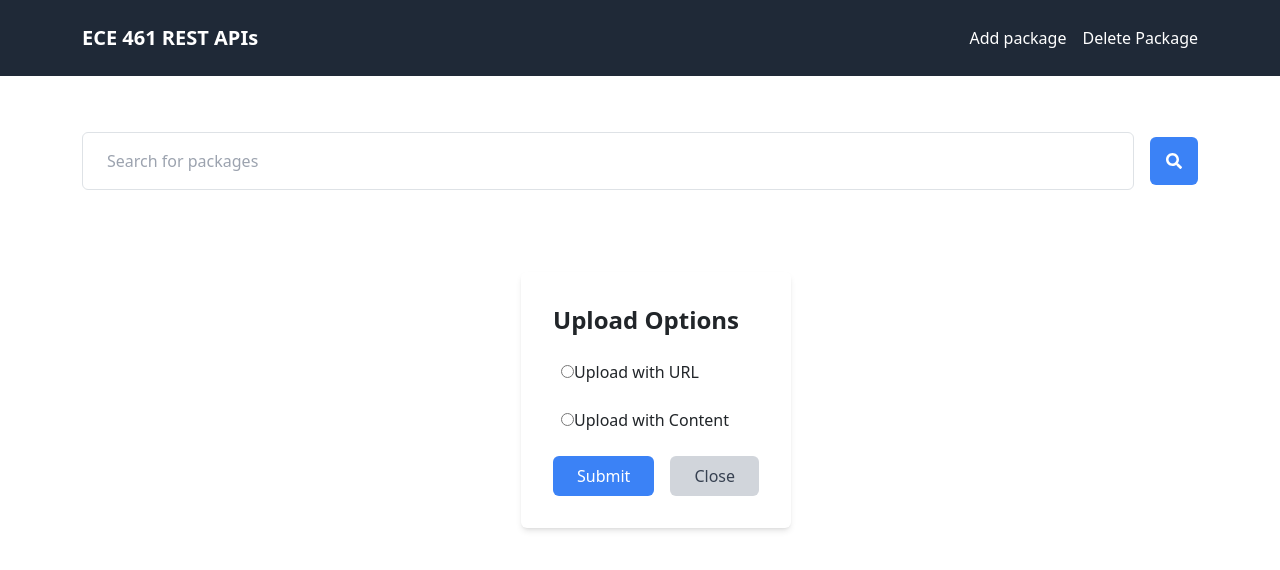
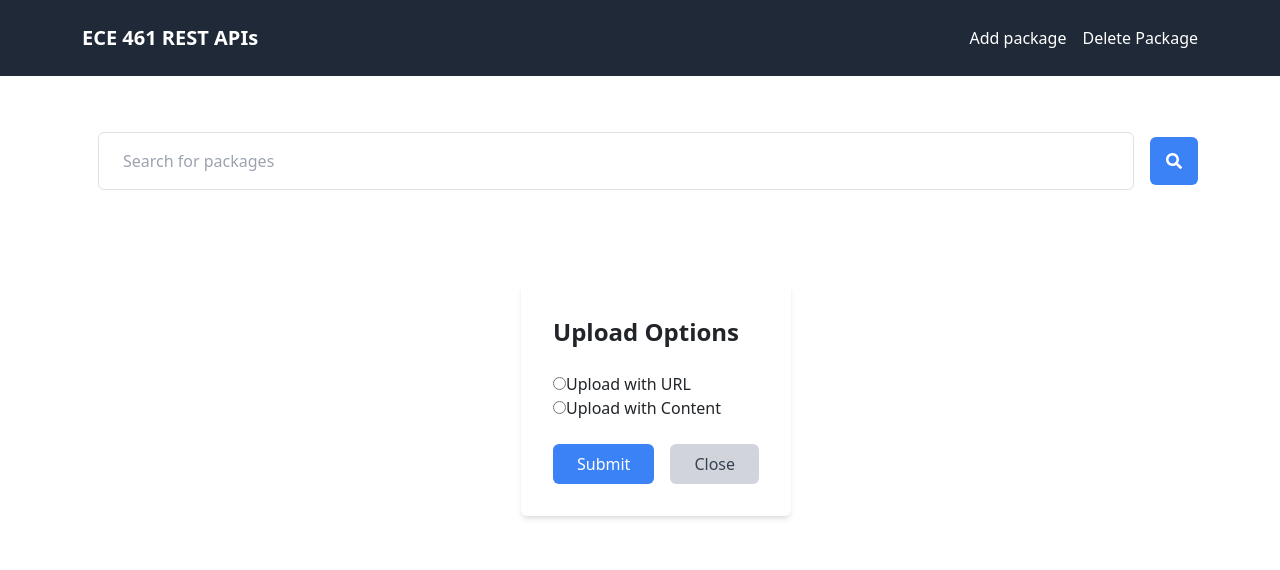
Before and after one commit to tlelievre26/group5phase2, a React (Vite) app in the folder frontend/: page / in a window 1280 px wide. Both pictures are taken after a click on the link "Add package". Shown: the top 570 px of the page. Built offline with nearby package versions, Linux system fonts and the light colour scheme.

Commit message:
fullback/frontend starting ADA

```diff
--- a/frontend/src/components/DeleteForm.tsx
+++ b/frontend/src/components/DeleteForm.tsx
@@ -1,12 +1,13 @@
 import React, { useState } from 'react';
 import { DeletePkg } from '../API/DeletePkg';
+
 interface DeleteFormProps {
-
   onClose: () => void;
 }
 
 const DeleteForm: React.FC<DeleteFormProps> = ({ onClose }) => {
   const [packageId, setPackageId] = useState('');
+  const [errorMessage, setErrorMessage] = useState('');
 
   const handleSubmit = async () => {
     try {
@@ -19,38 +20,57 @@ const DeleteForm: React.FC<DeleteFormProps> = ({ onClose }) => {
 
         onClose();
       } else {
-                alert('Please provide the package ID.');
+        setErrorMessage('Please provide the package ID.');
       }
     } catch (error) {
       console.error('Error:', error);
+      setErrorMessage('An error occurred. Please try again.'); // Provide a more user-friendly error message
       // Handle the error as needed
     }
   };
 
+  const handleKeyDown = (event: React.KeyboardEvent<HTMLDivElement>) => {
+    if (event.key === 'Escape') {
+      onClose();
+    }
+  };
+
   return (
-        <div className="fixed top-1/2 left-1/2 transform -translate-x-1/2 -translate-y-1/2 bg-white p-8 rounded-md shadow-md z-50">
+    <div
+      className="fixed top-1/2 left-1/2 transform -translate-x-1/2 -translate-y-1/2 bg-white p-8 rounded-md shadow-md z-50"
+      onKeyDown={handleKeyDown}
+      tabIndex={0} // Make the div focusable
+    >
       <h2 className="text-2xl font-bold mb-4">Delete Package</h2>
 
       <label className="block mb-4">
         Package ID:
         <input
+          id="packageIdInput"
           type="text"
           value={packageId}
           onChange={(e) => setPackageId(e.target.value)}
-                    className="w-full border border-gray-300 px-4 py-2 rounded-md focus:outline-none focus:border-blue-500"
+          aria-describedby="packageIdError"
+          className="w-full border border-gray-300 px-4 py-2 rounded-md focus:outline-none focus:border-blue-500 focus:ring focus:ring-blue-300"
         />
       </label>
+
+      {errorMessage && (
+        <p id="packageIdError" className="text-red-600 mb-4" role="alert">
+          {errorMessage}
+        </p>
+      )}
 
       <div className="flex justify-end">
         <button
           onClick={handleSubmit}
-                    className="bg-red-500 text-white px-4 py-2 rounded-md hover:bg-red-600 focus:outline-none focus:shadow-outline-red"
+          className="bg-red-500 text-white px-4 py-2 rounded-md hover:bg-red-600 focus:outline-none focus:ring focus:ring-red-300"
         >
           Delete
         </button>
         <button
           onClick={onClose}
-                    className="ml-4 bg-gray-300 text-gray-700 px-4 py-2 rounded-md hover:bg-gray-400 focus:outline-none focus:shadow-outline-gray"
+          className="ml-4 bg-gray-300 text-gray-700 px-4 py-2 rounded-md hover:bg-gray-400 focus:outline-none focus:ring focus:ring-gray-300"
         >
           Close
         </button>
--- a/frontend/src/components/SearchBar.tsx
+++ b/frontend/src/components/SearchBar.tsx
@@ -7,6 +7,7 @@ interface SearchBarProps {
 
 const SearchBar: React.FC<SearchBarProps> = ({ onSearch }) => {
   const [searchTerm, setSearchTerm] = useState('');
+  const [isLabelVisible, setLabelVisible] = useState(false);
 
   const handleInputChange = (event: ChangeEvent<HTMLInputElement>) => {
     const newSearchTerm = event.target.value;
@@ -14,23 +15,43 @@ const SearchBar: React.FC<SearchBarProps> = ({ onSearch }) => {
   };
 
   const handleSearchButtonClick = () => {
-    // Call the onSearch function only when the button is pressed
     onSearch(searchTerm);
   };
 
+  const handleSearchButtonKeydown = (event: React.KeyboardEvent<HTMLButtonElement>) => {
+    if (event.key === 'Enter') {
+      onSearch(searchTerm);
+    }
+  };
+
   return (
-    <div className="flex items-center space-x-4">
+    <div className="relative flex items-center space-x-4">
+      <label htmlFor="searchInput" className="sr-only">Search for packages</label>
       <input
+        id="searchInput"
         type="text"
         placeholder="Search for packages"
-        className="border border-gray-300 px-4 py-3 rounded-md focus:outline-none focus:border-blue-500 w-full"
+        className="border border-gray-300 px-4 py-3 rounded-md focus:outline-none focus:border-blue-500 focus:ring focus:ring-blue-300 w-full"
         onChange={handleInputChange}
+        aria-labelledby="searchInput"
       />
       <button
-        className="bg-blue-500 text-white px-3 py-3 rounded-md hover:bg-blue-600 focus:outline-none focus:shadow-outline-blue flex items-center"
-        onClick={handleSearchButtonClick} // Add click event handler
+        type="button"
+        aria-label="Search"
+        aria-haspopup="true"
+        role="search"
+        className="bg-blue-500 text-white px-3 py-3 rounded-md hover:bg-blue-600 focus:outline-none focus:shadow-outline-blue focus:ring focus:ring-blue-300 flex items-center relative"
+        onClick={handleSearchButtonClick}
+        onMouseEnter={() => setLabelVisible(true)}
+        onMouseLeave={() => setLabelVisible(false)}
+        onKeyDown={handleSearchButtonKeydown}
       >
         <FaSearch className="flex item-center" />
+        {isLabelVisible && (
+          <span className="absolute bg-white text-gray-600 p-2 opacity-100 transition-opacity duration-300 bottom-full left-1/2 transform -translate-x-1/2">
+            Press Enter to Search
+          </span>
+        )}
       </button>
     </div>
   );
--- a/frontend/src/components/UploadForm.tsx
+++ b/frontend/src/components/UploadForm.tsx
@@ -1,5 +1,6 @@
-import React, { useState } from 'react';
+import React, { useState, useEffect } from 'react';
 import { UploadPkg } from '../API/UploadPkg';
+
 interface UploadFormProps {
   onClose: () => void;
 }
@@ -8,68 +9,121 @@ const UploadForm: React.FC<UploadFormProps> = ({ onClose }) => {
   const [uploadOption, setUploadOption] = useState('');
   const [urlInput, setUrlInput] = useState('');
   const [contentInput, setContentInput] = useState('');
+  const [errorMessage, setErrorMessage] = useState('');
+  const [focusedElement, setFocusedElement] = useState<string | null>(null);
 
   const handleSubmit = async () => {
     try {
       if (uploadOption && (urlInput || contentInput)) {
-                console.log(`Selected Option: ${uploadOption}`);
-                console.log(`Input: ${uploadOption === 'url' ? urlInput : contentInput}`);
-
-                // Call the API based on uploadOption and input
         const response = await UploadPkg(
           uploadOption === 'url' ? urlInput : contentInput,
           uploadOption
         );
 
         if (response !== null) {
-                    // Handle the API response as needed
           console.log('API Response:', response);
           alert('Successfully uploaded!');
         }
 
         onClose();
       } else {
-                alert('Please select an upload option and provide the required input.');
+        setErrorMessage('Please select an upload option and provide the required input.');
       }
     } catch (error) {
       console.error('Error:', error);
-            // Handle the error as needed
+      setErrorMessage('An error occurred. Please try again.'); // Provide a more user-friendly error message
     }
   };
 
+  useEffect(() => {
+    const handleKeyDown = (event: KeyboardEvent) => {
+      switch (event.key) {
+        case 'Enter':
+          handleSubmit();
+          break;
+        case 'Escape':
+          onClose();
+          break;
+        default:
+          break;
+      }
+    };
+
+    window.addEventListener('keydown', handleKeyDown);
+
+    return () => {
+      window.removeEventListener('keydown', handleKeyDown);
+    };
+  }, [handleSubmit, onClose]);
 
   return (
-        <div className="fixed top-1/2 left-1/2 transform -translate-x-1/2 -translate-y-1/2 bg-white p-8 rounded-md shadow-md z-50">
-            <h2 className="text-2xl font-bold mb-4">Upload Options</h2>
+    <div
+      className="fixed top-1/2 left-1/2 transform -translate-x-1/2 -translate-y-1/2 bg-white p-8 rounded-md shadow-md z-50"
+      role="dialog"
+      aria-labelledby="uploadFormTitle"
+      aria-live="polite"
+    >
+      <h2 id="uploadFormTitle" className="text-2xl font-bold mb-4">
+        Upload Options
+      </h2>
 
-            <label className="block mb-4 px-2">
+      <fieldset className="mb-4">
+        <legend className="sr-only">Upload Option</legend>
+        <div>
           <input
             type="radio"
+            id="uploadOptionUrl"
             value="url"
             checked={uploadOption === 'url'}
             onChange={() => setUploadOption('url')}
+            onFocus={() => setFocusedElement('uploadOptionUrl')}
+            onBlur={() => setFocusedElement(null)}
+            aria-labelledby="uploadOptionUrlLabel"
           />
+          <label
+            htmlFor="uploadOptionUrl"
+            id="uploadOptionUrlLabel"
+            className={`${
+              focusedElement === 'uploadOptionUrl' ? 'focus-visible' : ''
+            } ${uploadOption === 'url' ? 'bg-gray-100' : ''}`}
+          >
             Upload with URL
           </label>
+        </div>
 
-            <label className="block mb-4 px-2">
+        <div>
           <input
             type="radio"
+            id="uploadOptionContent"
             value="content"
             checked={uploadOption === 'content'}
             onChange={() => setUploadOption('content')}
+            onFocus={() => setFocusedElement('uploadOptionContent')}
+            onBlur={() => setFocusedElement(null)}
+            aria-labelledby="uploadOptionContentLabel"
           />
+          <label
+            htmlFor="uploadOptionContent"
+            id="uploadOptionContentLabel"
+            className={`${
+              focusedElement === 'uploadOptionContent' ? 'focus-visible' : ''
+            } ${uploadOption === 'content' ? 'bg-gray-100' : ''}`}
+          >
             Upload with Content
           </label>
+        </div>
+      </fieldset>
 
       {uploadOption === 'url' && (
         <label className="block mb-4">
           URL:
           <input
             type="text"
+            id="urlInput"
             value={urlInput}
             onChange={(e) => setUrlInput(e.target.value)}
             className="w-full border border-gray-300 px-4 py-2 rounded-md focus:outline-none focus:border-blue-500"
+            aria-labelledby="urlInputLabel"
           />
         </label>
       )}
@@ -78,23 +132,33 @@ const UploadForm: React.FC<UploadFormProps> = ({ onClose }) => {
         <label className="block mb-4">
           Content:
           <textarea
+            id="contentInput"
             value={contentInput}
             onChange={(e) => setContentInput(e.target.value)}
             className="w-full border border-gray-300 px-4 py-2 rounded-md focus:outline-none focus:border-blue-500"
+            aria-labelledby="contentInputLabel"
           ></textarea>
         </label>
+      )}
+
+      {errorMessage && (
+        <p id="errorMessage" className="text-red-600 mb-4" role="alert">
+          {errorMessage}
+        </p>
       )}
 
       <div className="flex justify-end">
         <button
           onClick={handleSubmit}
-                    className="bg-blue-500 text-white px-4 py-2 rounded-md hover:bg-blue-600 focus:outline-none focus:shadow-outline-blue"
+          className="bg-blue-500 text-white px-4 py-2 rounded-md hover:bg-blue-600 focus:outline-none focus:ring focus:ring-blue-300"
+          aria-label="Submit"
         >
           Submit
         </button>
         <button
           onClick={onClose}
-                    className="ml-4 bg-gray-300 text-gray-700 px-4 py-2 rounded-md hover:bg-gray-400 focus:outline-none focus:shadow-outline-gray"
+          className="ml-4 bg-gray-300 text-gray-700 px-4 py-2 rounded-md hover:bg-gray-400 focus:outline-none focus:ring focus:ring-gray-300"
+          aria-label="Close"
         >
           Close
         </button>
--- a/package.json
+++ b/package.json
@@ -25,6 +25,8 @@
         "frontend"
     ],
     "dependencies": {
-        "cors": "^2.8.5"
+        "bootstrap": "^5.3.2",
+        "cors": "^2.8.5",
+        "express": "^4.18.2"
     }
 }
```
Also changed, not shown: 1 other file (tests, documents, lock files or other folders). Lines whose indentation alone changed are shown as unchanged.
